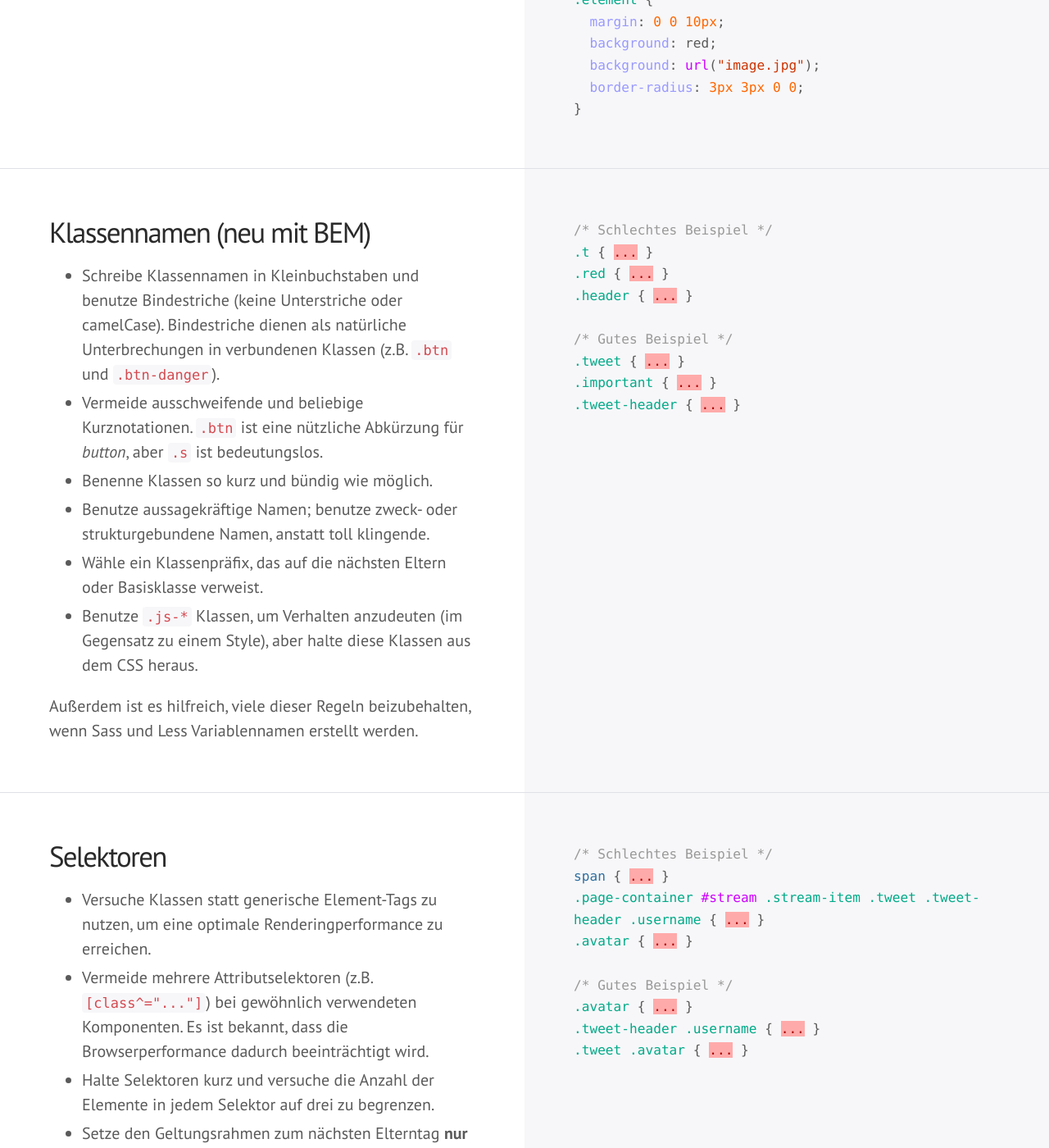
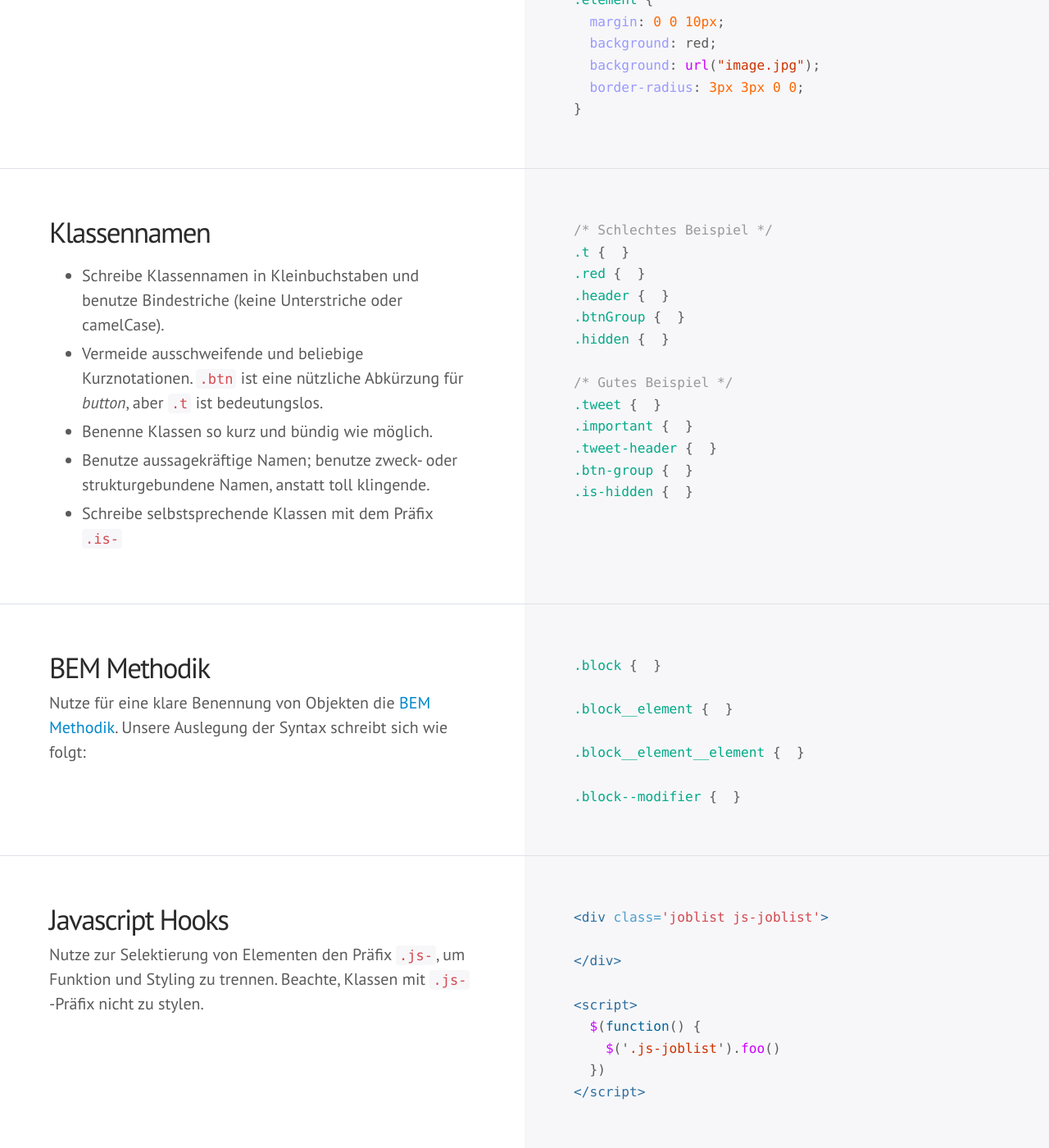
Before and after one commit to STUDITEMPS/frontend-code-guide, a Jekyll site: the page built from css/index.html, in a window 1280 px wide and 1400 px high, scrolled down 4722 px. Shown: the whole window at 82% size. Built offline with Jekyll 4.4.1, drawn with Linux system fonts in a browser that asks for light colours; some web fonts are replaced; Markdown is read by kramdown in place of the engine named in the settings; comment, search, counter and statistics services are not loaded.

Commit message:
adds BEM methodic and Javascript Hooks section, updates class names section

```diff
--- /dev/null
+++ b/_includes/css/bem_methodik.css
@@ -0,0 +1,7 @@
+.block {  }
+
+.block__element {  }
+
+.block__element__element {  }
+
+.block--modifier {  }
--- a/_includes/css/class-names.css
+++ b/_includes/css/class-names.css
@@ -1,9 +1,13 @@
 /* Schlechtes Beispiel */
-.t { ... }
-.red { ... }
-.header { ... }
+.t {  }
+.red {  }
+.header {  }
+.btnGroup {  }
+.hidden {  }
 
 /* Gutes Beispiel */
-.tweet { ... }
-.important { ... }
-.tweet-header { ... }
+.tweet {  }
+.important {  }
+.tweet-header {  }
+.btn-group {  }
+.is-hidden {  }
--- /dev/null
+++ b/_includes/css/javascript_hooks.html
@@ -0,0 +1,9 @@
+<div class='joblist js-joblist'>
+
+</div>
+
+<script>
+  $(function() {
+    $('.js-joblist').foo()
+  })
+</script>
--- a/css/index.html
+++ b/css/index.html
@@ -131,19 +131,39 @@ layout: default
 
 <div class="section" id="css-classes">
   <div class="col">
-    <h3>Klassennamen (neu mit BEM)</h3>
+    <h3>Klassennamen</h3>
     <ul>
-      <li>Schreibe Klassennamen in Kleinbuchstaben und benutze Bindestriche (keine Unterstriche oder camelCase). Bindestriche dienen als natürliche Unterbrechungen in verbundenen Klassen (z.B. <code>.btn</code> und <code>.btn-danger</code>).</li>
-      <li>Vermeide ausschweifende und beliebige Kurznotationen. <code>.btn</code> ist eine nützliche Abkürzung für <em>button</em>, aber <code>.s</code> ist bedeutungslos.</li>
+      <li>Schreibe Klassennamen in Kleinbuchstaben und benutze Bindestriche (keine Unterstriche oder camelCase).</li>
+      <li>Vermeide ausschweifende und beliebige Kurznotationen. <code>.btn</code> ist eine nützliche Abkürzung für <em>button</em>, aber <code>.t</code> ist bedeutungslos.</li>
       <li>Benenne Klassen so kurz und bündig wie möglich.</li>
       <li>Benutze aussagekräftige Namen; benutze zweck- oder strukturgebundene Namen, anstatt toll klingende.</li>
-      <li>Wähle ein Klassenpräfix, das auf die nächsten Eltern oder Basisklasse verweist.</li>
-      <li>Benutze <code>.js-*</code> Klassen, um Verhalten anzudeuten (im Gegensatz zu einem Style), aber halte diese Klassen aus dem CSS heraus.</li>
+      <li>Schreibe selbstsprechende Klassen mit dem Präfix <code>.is-</code></li>
     </ul>
-    <p>Außerdem ist es hilfreich, viele dieser Regeln beizubehalten, wenn Sass und Less Variablennamen erstellt werden.</p>
   </div>
   <div class="col">
     {% highlight css %}{% include css/class-names.css %}{% endhighlight %}
+  </div>
+</div>
+
+<div class="section" id="css-classes">
+  <div class="col">
+    <h3>BEM Methodik</h3>
+    <p>
+      Nutze für eine klare Benennung von Objekten die <a href='http://getbem.com/introduction/'>BEM Methodik</a>. Unsere Auslegung der Syntax schreibt sich wie folgt:
+    </p>
+  </div>
+  <div class="col">
+    {% highlight css %}{% include css/bem_methodik.css %}{% endhighlight %}
+  </div>
+</div>
+
+<div class="section" id="css-classes">
+  <div class="col">
+    <h3>Javascript Hooks</h3>
+    <p>Nutze zur Selektierung von Elementen den Präfix <code>.js-</code>, um Funktion und Styling zu trennen. Beachte, Klassen mit <code>.js-</code>-Präfix nicht zu stylen.</p>
+  </div>
+  <div class="col">
+    {% highlight html %}{% include css/javascript_hooks.html %}{% endhighlight %}
   </div>
 </div>
 
```
